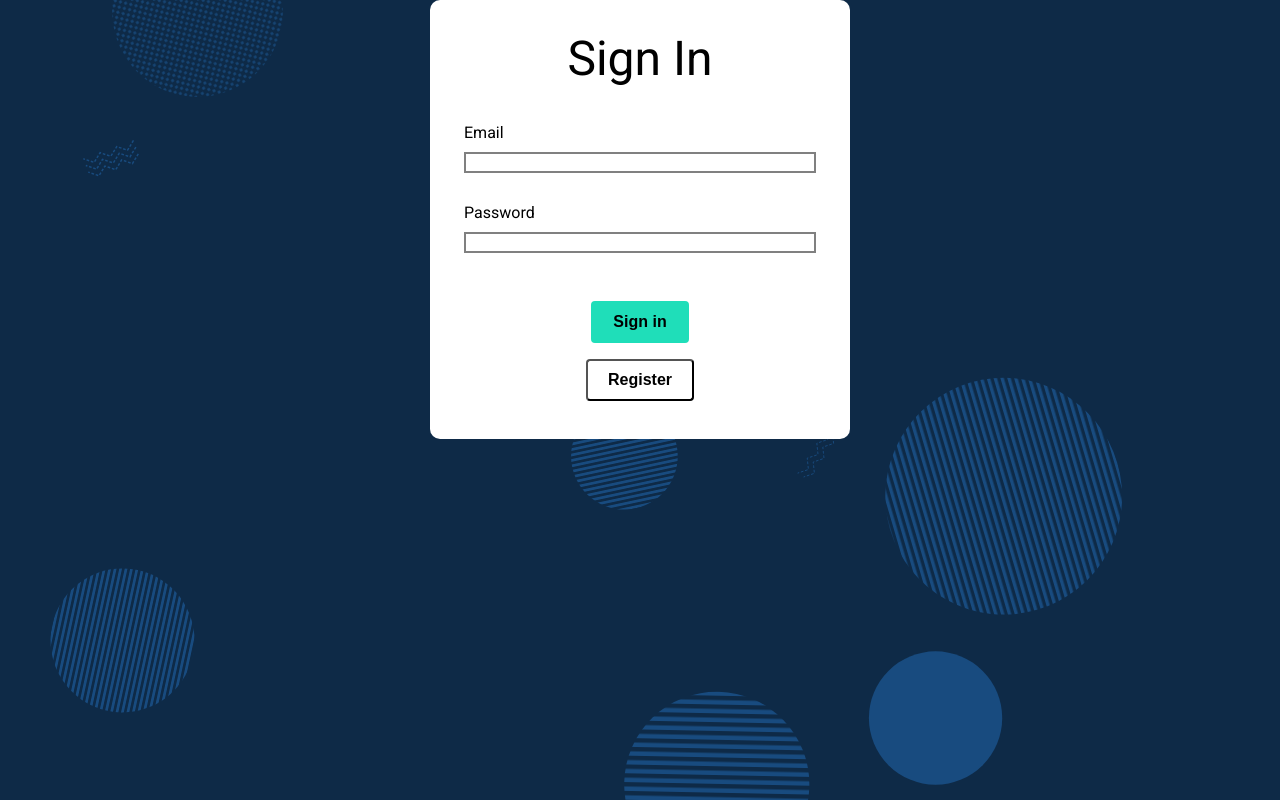
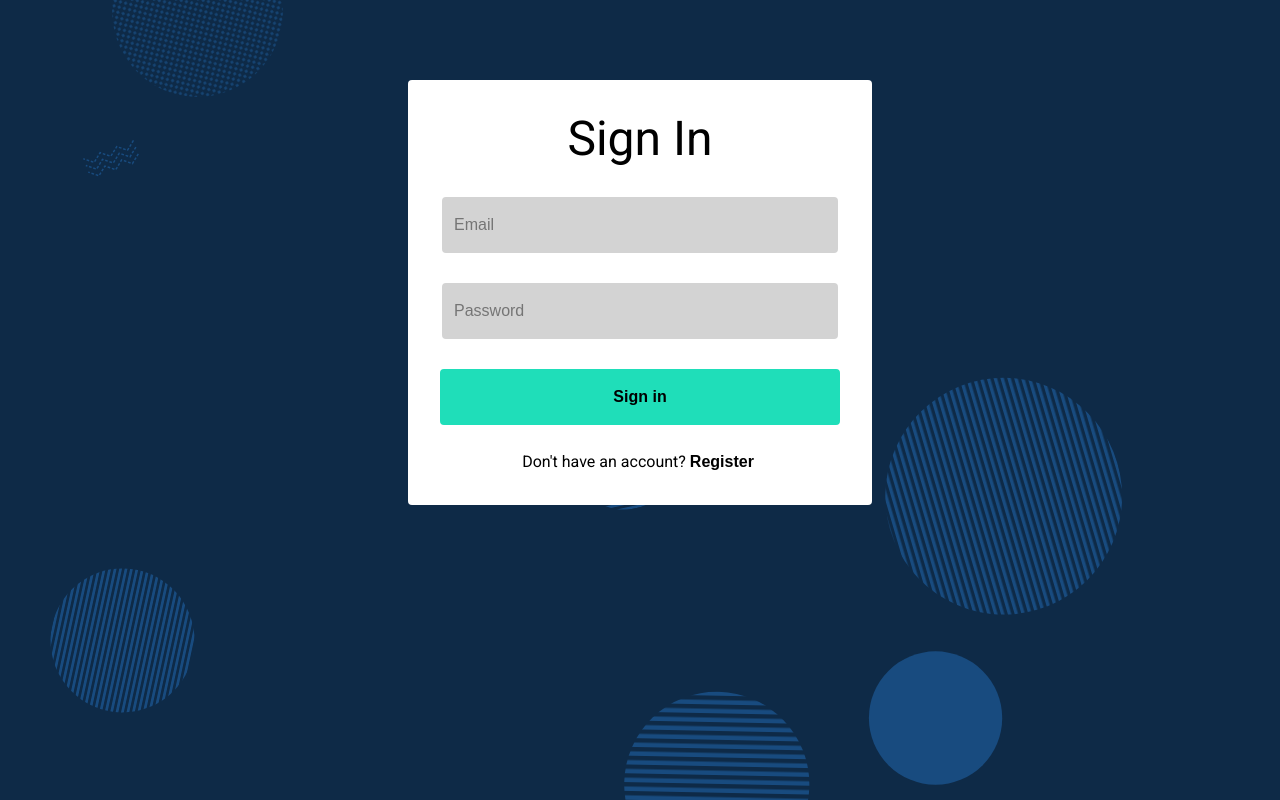
Before and after one commit to stpodlogar/FacialRecognition, a React (Create React App) app: page / in a window 1280 px wide. Built offline with nearby package versions, Linux system fonts and the light colour scheme.

Commit message:
Design changes

```diff
--- a/src/components/Register/Register.js
+++ b/src/components/Register/Register.js
@@ -1,36 +1,101 @@
 import React from 'react';
 import './Register.css';
 
-const Register = ({ onRouteChange }) => {
+class Register extends React.Component  {
+  constructor(props) {
+    super(props);
+    this.state = {
+      email: '',
+      password: '',
+      name: ''
+    }
+  }
+
+  onNameChange = (event) => {
+    this.setState({name: event.target.value})
+  }
+
+  onEmailChange = (event) => {
+    this.setState({email: event.target.value})
+  }
+
+  onPasswordChange = (event) => {
+    this.setState({password: event.target.value})
+  }
+
+  onSubmitRegister = () => {
+    fetch('http://localhost:3000/register', {
+      method: 'POST',
+      headers: {'Content-Type': 'application/json'},
+      body: JSON.stringify({
+        email: this.state.email,
+        password: this.state.password,
+        name: this.state.name
+      })
+    })
+      .then(response => response.json())
+      .then(user => {
+        if (user.id) {
+          this.props.loadUser(user);
+          this.props.onRouteChange('home');
+        }
+      })
+  }
+
+  render() {
+    const { onRouteChange } = this.props;
     return (
       <article className='center'>
         <div className='signin-container'>
           <fieldset>
             <legend>Register</legend>
             <div className='form-group'>
-            <label htmlFor='email-address'>Name</label>
-            <input type='text' name='name' id='name'></input>
+
+              <input
+                type='text'
+                name='name'
+                id='name'
+                placeholder='Name'
+                autoComplete='off'
+                onChange = {this.onNameChange}
+              />
             </div>
             <div className='form-group'>
-            <label htmlFor='email-address'>Email</label>
-            <input type='email' name='email-address' id='email-address'></input>
+
+              <input
+                type='email'
+                name='email-address'
+                id='email-address'
+                placeholder='Email'
+                onChange = {this.onEmailChange}
+              />
             </div>
             <div className='form-group'>
-            <label htmlFor='password'>Password</label>
-            <input type='password' name='password' id='password'></input>
+              <input
+                onChange={this.onPasswordChange}
+                type='password'
+                name='password'
+                id='password'
+                placeholder='Password'
+              />
             </div>
           </fieldset>
           <div>
             <input
-            onClick={() => onRouteChange('home')}
-            className='btn btn-primary'
+              onClick={this.onSubmitRegister}
+              className='btn btn-primary register'
               type='submit'
-            value='Sign in'>
+              value='Register'>
             </input>
+          </div>
+          <div className='register-cta'>
+            <p>Already have an account?</p>
+            <button onClick={() => onRouteChange('signin')} className='btn link'>Sign in</button>
           </div>
         </div>
       </article>
     )
   }
+}
 
 export default Register;
--- a/src/components/Signin/Signin.css
+++ b/src/components/Signin/Signin.css
@@ -1,22 +1,31 @@
 .signin-container {
     background-color: #fff;
     width: 400px;
-    padding: 30px 10px;
-    margin: 0 1rem;
-    border-radius: 10px;
+    padding: 30px 2em;
+    margin: 5em 1em 1em 1em;
+    border-radius: 0.25em;
 }
 
 .form-group {
     display: flex;
     justify-content: center;
     flex-direction: column;
-    margin: 30px 10px;
+    margin: 30px 0;
 }
 
 .form-group input {
     margin: 0;
-    border: 2px solid gray;
+    border: 2px solid lightgray;
     outline: none;
+    border-radius: 0.25em;
+    height: 2em;
+    font-size: 1em;
+    background-color: lightgray;
+    padding: 10px;
+}
+
+.form-group input:focus {
+    border: 2px solid blue;
 }
 
 .form-group label {
@@ -26,8 +35,35 @@
 
 fieldset {
     border: none;
+    padding: 0;
 }
 
 legend {
     font-size: 3rem;
 }
+
+.link {
+    border: none;
+    color: black;
+    font-weight: bold;
+}
+
+.sign-in, .register {
+    width: 100%;
+    line-height: 2em;
+    font-size: 1em;
+    margin: 0;
+}
+
+.register-cta {
+    margin-top: 1.5em;
+}
+
+.register-cta p {
+    display: inline;
+}
+
+.register-cta .btn {
+    margin: 0;
+    padding: 0.25em;
+}
--- a/src/components/Signin/Signin.js
+++ b/src/components/Signin/Signin.js
@@ -28,9 +28,12 @@ class Signin extends React.Component {
       })
     })
       .then(response => response.json())
-      .then(data => {
-        if (data === 'success') {
+      .then(user => {
+        if (user.id) {
+          this.props.loadUser(user);
           this.props.onRouteChange('home');
+        } else {
+          console.log("Invalid User");
         }
       })
   }
@@ -43,34 +46,38 @@ class Signin extends React.Component {
           <fieldset>
             <legend>Sign In</legend>
             <div className='form-group'>
-              <label htmlFor='email-address'>Email</label>
+
               <input
                 onChange={this.onEmailChange}
                 type='email'
                 name='email-address'
                 id='email-address'
+                placeholder='Email'
               />
             </div>
             <div className='form-group'>
-              <label htmlFor='password'>Password</label>
+
               <input
                 onChange = {this.onPasswordChange}
                 type='password'
                 name='password'
                 id='password'
+                placeholder='Password'
               />
             </div>
           </fieldset>
           <div>
-            <input
+            <button
               onClick={this.onSubmitSignIn}
-              className='btn btn-primary'
+              onSubmit={this.onSubmitSignIn}
+              className='btn btn-primary sign-in'
               type='submit'
-              value='Sign in'>
-            </input>
+              >Sign in
+            </button>
           </div>
-          <div>
-            <button onClick={() => onRouteChange('register')} className='btn'>Register</button>
+          <div className='register-cta'>
+            <p>Don't have an account?</p>
+            <button onClick={() => onRouteChange('register')} className='btn link'>Register</button>
           </div>
         </div>
       </article>
```
Lines whose indentation alone changed are shown as unchanged.
